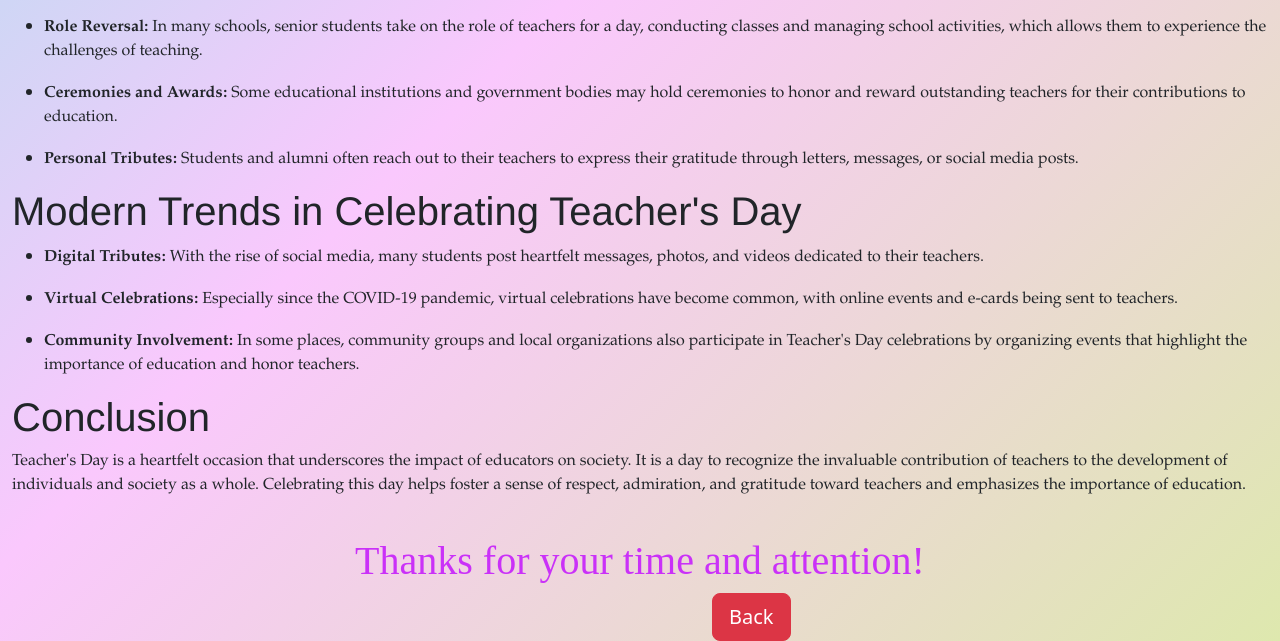
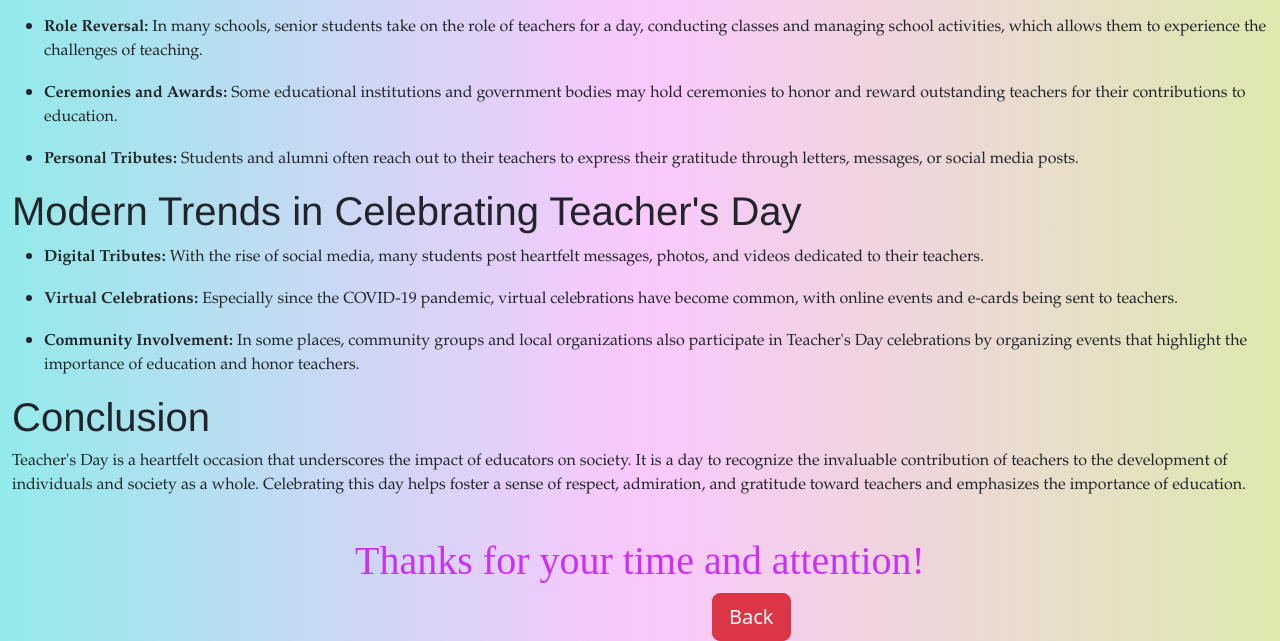
Before and after one commit to INAPAKRUTHIKASRILALITHACHANDANA/teachersday4, a plain HTML site: page index.html in a window 1280 px wide. Shown: the part 788-1429 px from the top of the page. Drawn offline with nearby package versions, Linux system fonts and the light colour scheme.

Commit message:
Update index.html

```diff
--- a/index.html
+++ b/index.html
@@ -9,7 +9,7 @@
     <link rel="stylesheet" href="bootstrap-icons-1.11.3/font/bootstrap-icons.css">
     <style>
         body{
-            background: linear-gradient(135deg, #93eaea, #fac8fd, #dee8ae);
+            background: linear-gradient(90deg, #93eaea, #fac8fd, #dee8ae);
         }
         p{
             font-family: Book Antiqua;
```
